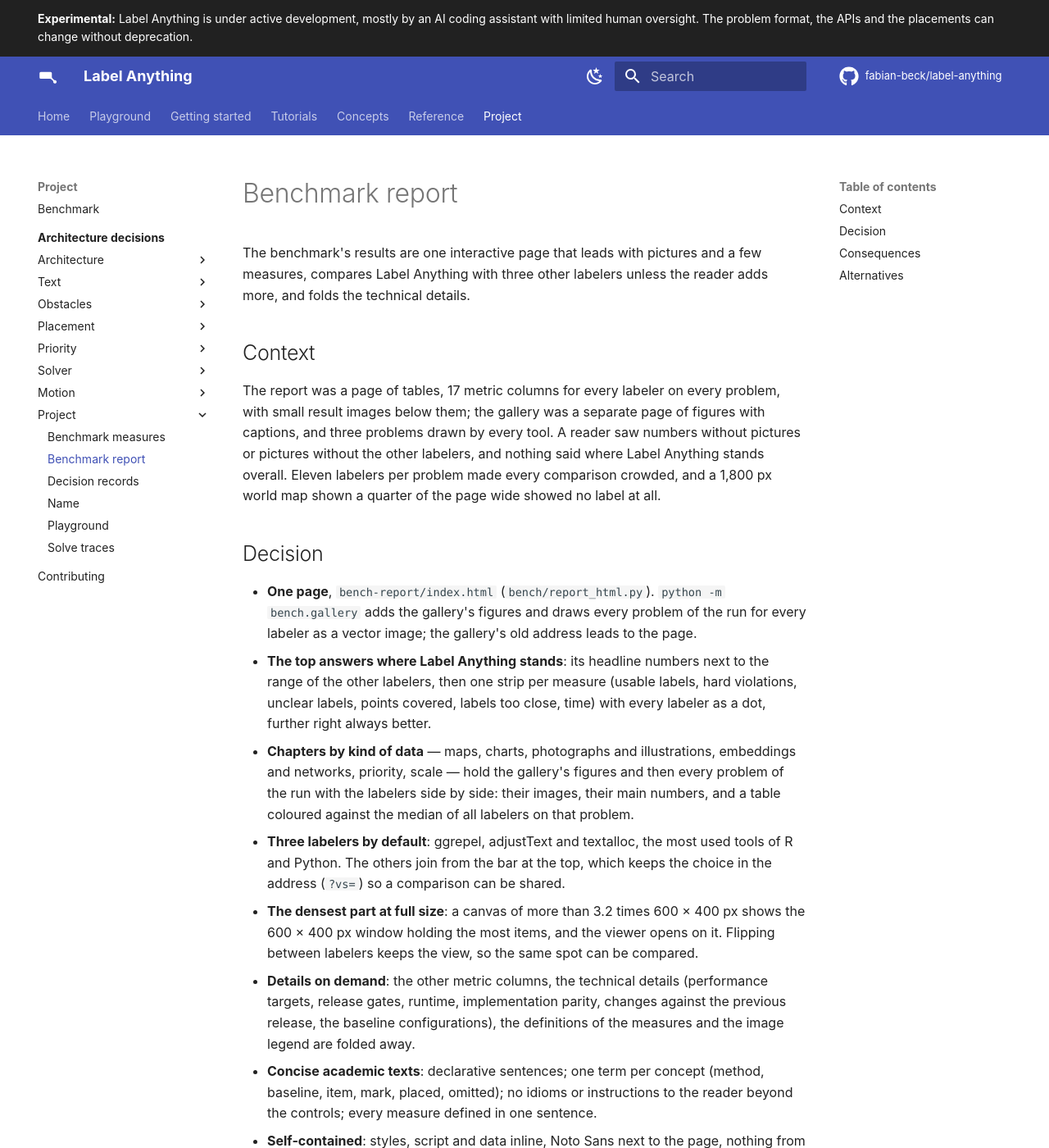
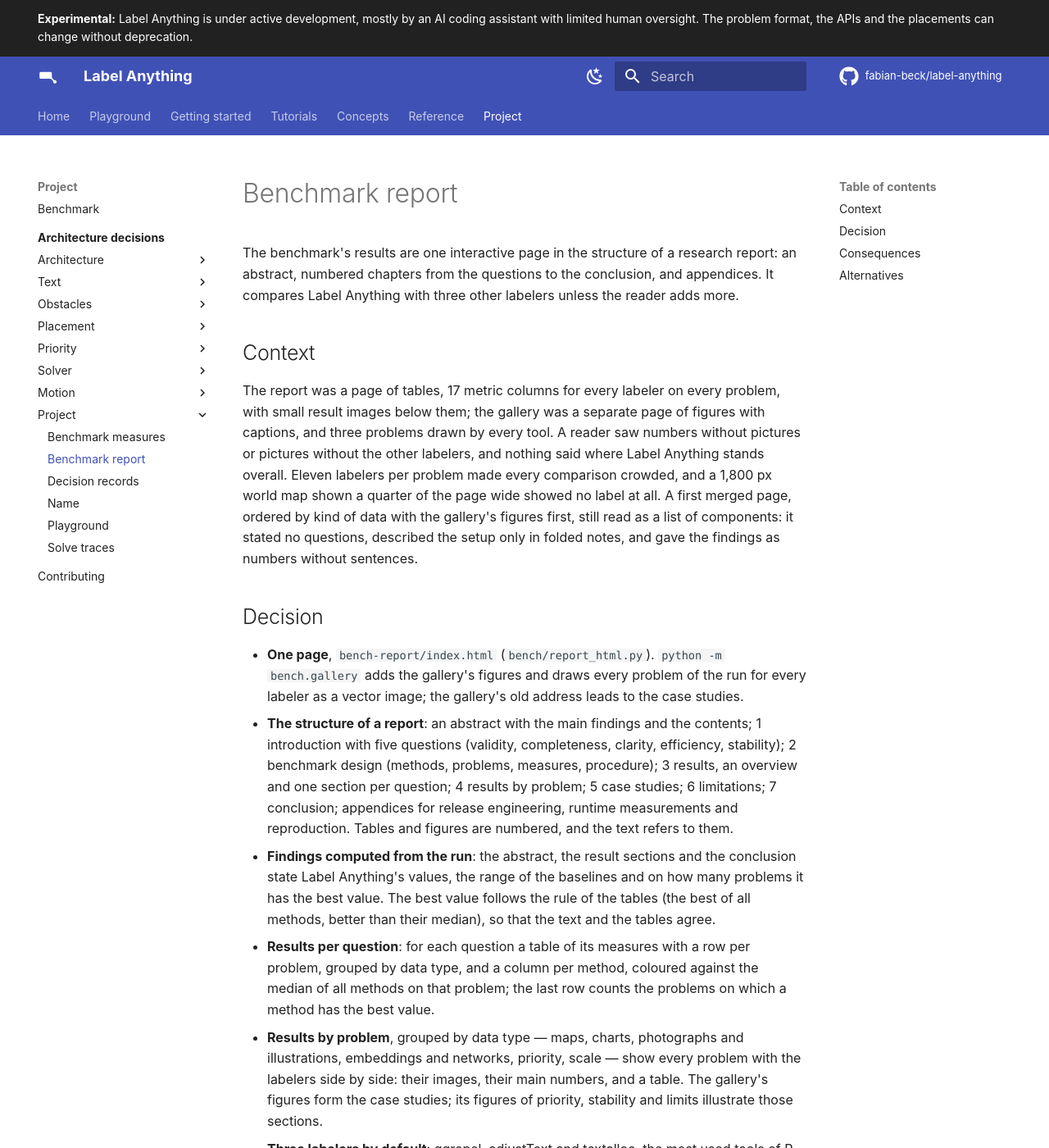
Before and after one commit to fabian-beck/label-anything, an MkDocs documentation site: the page built from docs/adr/project/benchmark-report.md, in a window 1280 px wide and 1400 px high. Shown: the whole window at 82% size. Built offline with MkDocs 1.6.1 and Material for MkDocs 9.7.7, drawn with Linux system fonts in a browser that asks for light colours; comment, search, counter and statistics services are not loaded; some of the changed text lies outside the part shown.

Commit message:
bench: the benchmark page as a research report
The page was a list of components ordered by kind of data, with the
gallery's figures first, the setup in folded notes and the findings only as
numbers. It is now structured as a report:

- an abstract with the main findings and numbered contents;
- 1 Introduction with five questions: validity, completeness, clarity,
  efficiency and stability;
- 2 Benchmark design: methods (platform, approach, version), problems
  grouped by data type, measures and procedure, with the image legend;
- 3 Results: an overview, then one section per question with its finding
  and a table of the measure per problem and method (measures as tabs, the
  last row counting the problems with the best value);
- 4 Results by problem: the side-by-side comparisons, per data type;
- 5 Case studies: the gallery's figures of Label Anything;
- 6 Limitations: problems on which a baseline performs better, known
  weaknesses, and the limitations of the benchmark (unsupported features
  per baseline, missing results, suite size, runtime measurement);
- 7 Conclusion: the finding on each question;
- appendices: release engineering, runtime measurements, reproduction.

Tables and figures are numbered and referenced in the text. The findings
are computed from the run with the rule the tables use for the best value,
so that the text and the tables agree; sentences handle ties, zero counts
and singulars. The gallery's old address leads to the case studies.
bench/README.md, the decision record and the docs describe the structure.

Co-Authored-By: Claude Opus 5.5 <noreply@anthropic.com>
Claude-Session: https://claude.ai/code/session_017eLuKrjLukvsWitcbeQUA1

```diff
--- a/docs/adr/project/benchmark-report.md
+++ b/docs/adr/project/benchmark-report.md
@@ -1,8 +1,8 @@
 # Benchmark report
 
-The benchmark's results are one interactive page that leads with pictures and a few
-measures, compares Label Anything with three other labelers unless the reader adds more,
-and folds the technical details.
+The benchmark's results are one interactive page in the structure of a research report:
+an abstract, numbered chapters from the questions to the conclusion, and appendices. It
+compares Label Anything with three other labelers unless the reader adds more.
 
 ## Context
 The report was a page of tables, 17 metric columns for every labeler on every problem,
@@ -10,30 +10,42 @@ with small result images below them; the gallery was a separate page of figures
 captions, and three problems drawn by every tool. A reader saw numbers without pictures or
 pictures without the other labelers, and nothing said where Label Anything stands overall.
 Eleven labelers per problem made every comparison crowded, and a 1,800 px world map shown a
-quarter of the page wide showed no label at all.
+quarter of the page wide showed no label at all. A first merged page, ordered by kind of
+data with the gallery's figures first, still read as a list of components: it stated no
+questions, described the setup only in folded notes, and gave the findings as numbers
+without sentences.
 
 ## Decision
 - **One page**, `bench-report/index.html` (`bench/report_html.py`). `python -m
   bench.gallery` adds the gallery's figures and draws every problem of the run for every
-  labeler as a vector image; the gallery's old address leads to the page.
-- **The top answers where Label Anything stands**: its headline numbers next to the range
-  of the other labelers, then one strip per measure (usable labels, hard violations,
-  unclear labels, points covered, labels too close, time) with every labeler as a dot,
-  further right always better.
-- **Chapters by kind of data** — maps, charts, photographs and illustrations, embeddings and
-  networks, priority, scale — hold the gallery's figures and then every problem of the run
-  with the labelers side by side: their images, their main numbers, and a table coloured
-  against the median of all labelers on that problem.
+  labeler as a vector image; the gallery's old address leads to the case studies.
+- **The structure of a report**: an abstract with the main findings and the contents; 1
+  introduction with five questions (validity, completeness, clarity, efficiency,
+  stability); 2 benchmark design (methods, problems, measures, procedure); 3 results, an
+  overview and one section per question; 4 results by problem; 5 case studies; 6
+  limitations; 7 conclusion; appendices for release engineering, runtime measurements and
+  reproduction. Tables and figures are numbered, and the text refers to them.
+- **Findings computed from the run**: the abstract, the result sections and the conclusion
+  state Label Anything's values, the range of the baselines and on how many problems it has
+  the best value. The best value follows the rule of the tables (the best of all methods,
+  better than their median), so that the text and the tables agree.
+- **Results per question**: for each question a table of its measures with a row per
+  problem, grouped by data type, and a column per method, coloured against the median of all
+  methods on that problem; the last row counts the problems on which a method has the best
+  value.
+- **Results by problem**, grouped by data type — maps, charts, photographs and
+  illustrations, embeddings and networks, priority, scale — show every problem with the
+  labelers side by side: their images, their main numbers, and a table. The gallery's
+  figures form the case studies; its figures of priority, stability and limits illustrate
+  those sections.
 - **Three labelers by default**: ggrepel, adjustText and textalloc, the most used tools of
   R and Python. The others join from the bar at the top, which keeps the choice in the
   address (`?vs=`) so a comparison can be shared.
 - **The densest part at full size**: a canvas of more than 3.2 times 600 × 400 px shows the
   600 × 400 px window holding the most items, and the viewer opens on it. Flipping between
   labelers keeps the view, so the same spot can be compared.
-- **Details on demand**: the other metric columns, the technical details (performance
-  targets, release gates, runtime, implementation parity, changes against the previous
-  release, the baseline configurations), the definitions of the measures and the image
-  legend are folded away.
+- **Details on demand**: the other metric columns, the configuration of each baseline,
+  further measures, the frames of every labeler and the engineering appendices are folded.
 - **Concise academic texts**: declarative sentences; one term per concept (method,
   baseline, item, mark, placed, omitted); no idioms or instructions to the reader beyond
   the controls; every measure defined in one sentence.
@@ -44,17 +56,22 @@ quarter of the page wide showed no label at all.
 ## Consequences
 On the quick suite the page is 0.7 MB of HTML; the drawings of all 110 results add 43 MB
 and 28 s to the CI job. The table colours and the measures' directions stay the same in
-every chapter, whichever labelers are shown. A scenario that no chapter names appears
+every chapter, whichever labelers are shown. A scenario that no data type names appears
 under "Other problems" until one does. A run without the gallery still compares the
-labelers, with the run's raster images.
+labelers, with the run's raster images, and has no case studies. Sentences generated from
+the results must handle ties, zero counts and singulars; the tests cover them.
 
 ## Alternatives
 - **Two linked pages, report and gallery**: the split this replaces.
+- **Chapters by kind of data with the gallery's figures first**: the first merged page; no
+  questions, no design section, findings only as numbers.
 - **Every labeler by default**: eleven images per problem; the differences that matter drown.
 - **The best baselines by default**: changes from run to run, and readers compare tools
   they know.
 - **Colours relative to the labelers shown**: would change when one is added; against all
   labelers a colour keeps its meaning.
+- **Hand-written findings**: go stale with every run; generated sentences state what the
+  run measured.
 - **A charting library or single-page application**: loads code from elsewhere or needs a
   build step; the page is written by the benchmark in Python and must open from a CI
   artifact.
```
Also changed, not shown: README.md (+3 -2 lines), bench/README.md (+63 -51 lines), docs/project/benchmark.md (+4 -3 lines), 5 other files.
